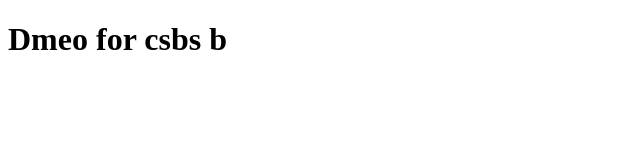
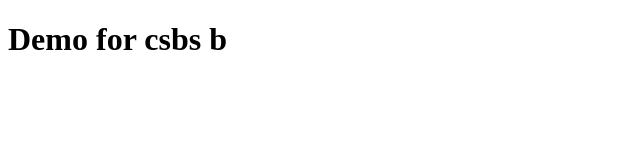
Before and after one commit to aviiciii/demo, a plain HTML site: page index.html in a window 1280 px wide. Shown: the full height of the page, 0-640 px from the left. Drawn offline with Linux system fonts and the light colour scheme.

Commit message:
typo fixed

```diff
--- a/index.html
+++ b/index.html
@@ -5,6 +5,6 @@
     <title>Fun!</title>
 </head>
 <body>
-    <h1>Dmeo for csbs b</h1>
+    <h1>Demo for csbs b</h1>
 </body>
 </html>
```
